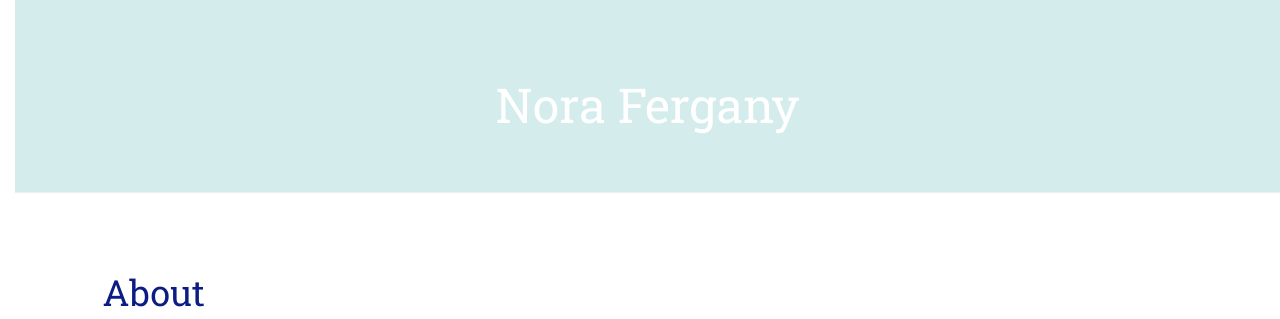
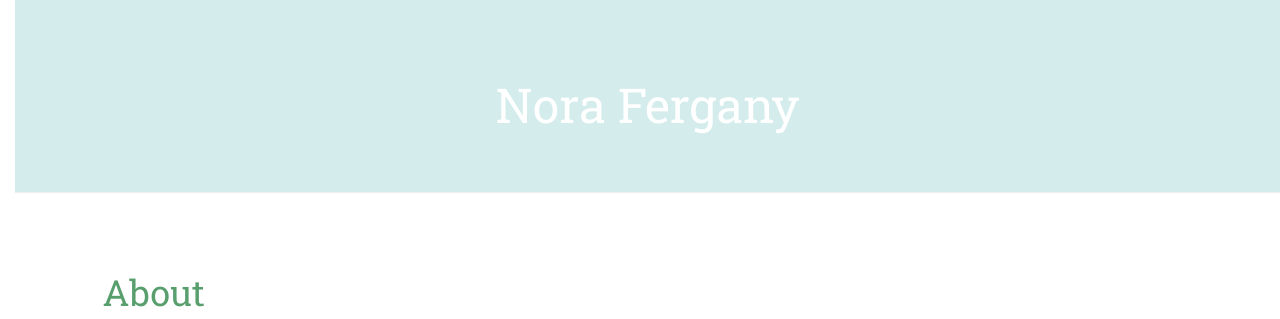
Before and after one commit to norafergany/my-first-blog, a Django app: page /about_me/ in a window 1280 px wide. Shown: the part 52-371 px from the top of the page. Run offline with Django 3.2, Linux system fonts and the light colour scheme; some libraries are stand-ins or nearby versions.

Commit message:
changing colors

```diff
--- a/blog/static/css/blog.css
+++ b/blog/static/css/blog.css
@@ -1,5 +1,5 @@
 h1 a {
-    color: #0D1C82;
+    color: #599F6E;
     font-family: 'Roboto Slab', serif;
 }
 
--- a/blog/templates/blog/about_me.html
+++ b/blog/templates/blog/about_me.html
@@ -3,7 +3,7 @@
     <div>
 
         <h1><a href="">About</a></h1>
-        <img src="aboutme.jpg" alt="Nora Fergany" style="float:right;width:400px;height:400px;">
+        <img src="/static/aboutme.jpg" alt="Nora Fergany" height="128" width="128" align="right" />
         <p>Aenean eu leo quam. Pellentesque ornare sem lacinia quam venenatis vestibulum. Donec id elit non mi porta gravida at eget metus. Fusce dapibus, tellus ac cursus commodo, tortor mauris condimentum nibh, ut fermentum massa justo sit amet risus.</p>
     </div>
 
```
Also changed, not shown: blog/static/aboutme.jpg (renamed from blog/templates/blog/aboutme.jpg).
